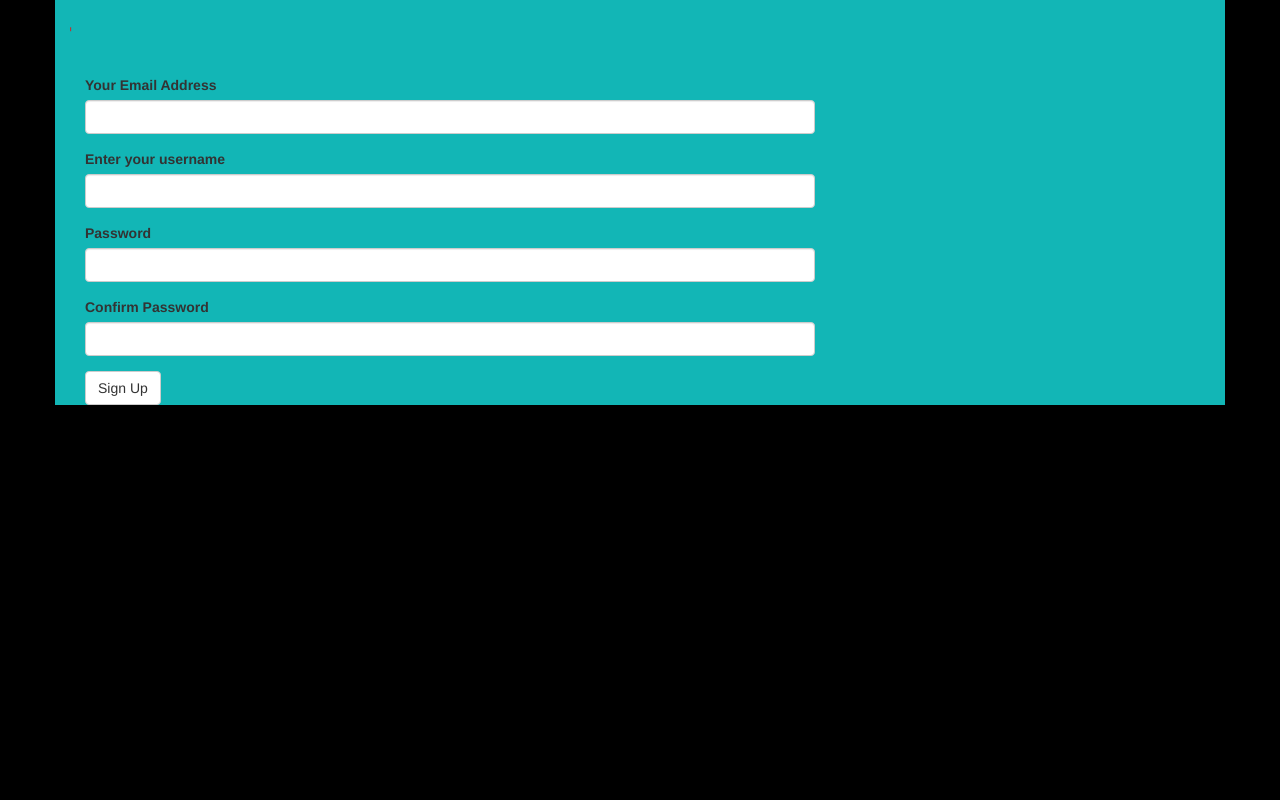
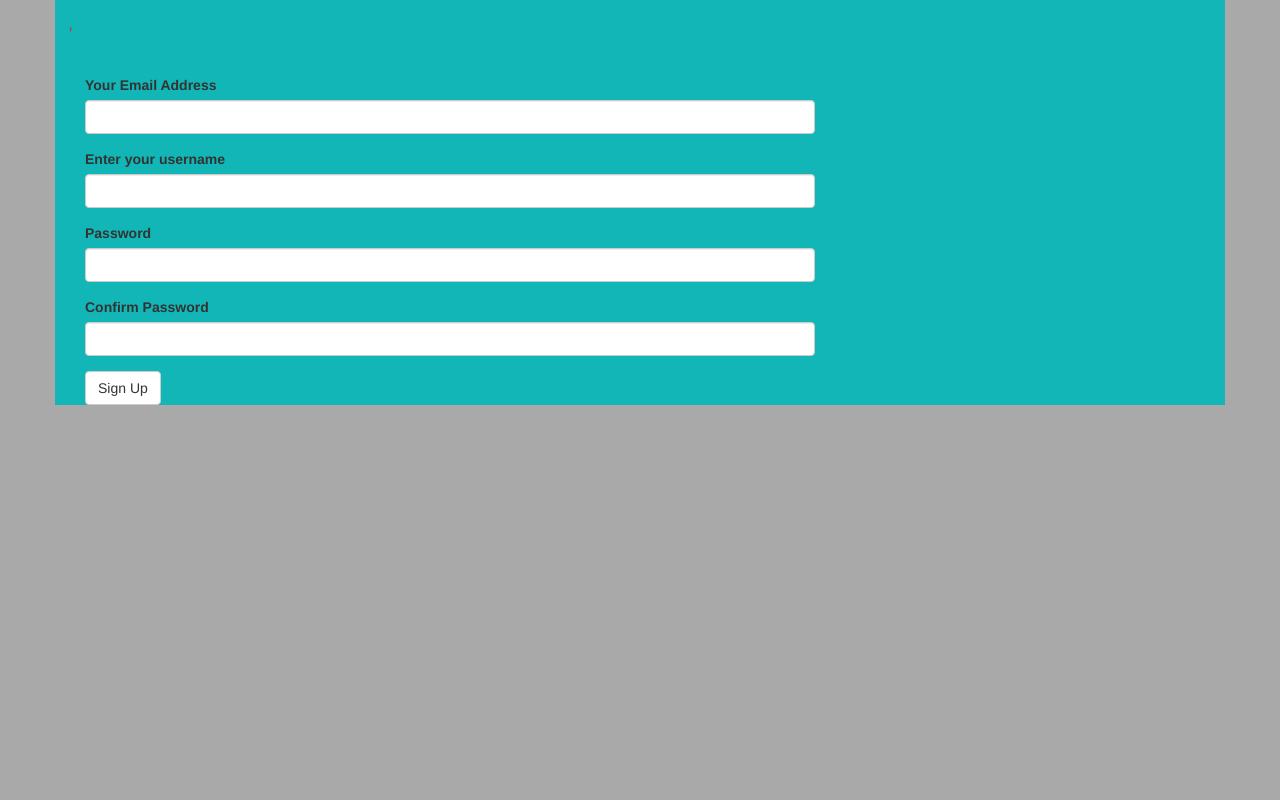
Before and after one commit to catherinekimani/pitches, a Flask app: page /authenticate/register in a window 1280 px wide. Run offline with Flask 2, Linux system fonts and the light colour scheme; some libraries are stand-ins or nearby versions.

Commit message:
style: Change backgroung color

```diff
--- a/app/templates/auth/login.html
+++ b/app/templates/auth/login.html
@@ -2,7 +2,7 @@
 {% import 'bootstrap/wtf.html' as wtf%}
 
 {% block content %}
-<div class="bg" style="background-color: black; height: 100vh;">
+<div class="bg" style="height: 100vh; background-color: darkgray;">
 <div class="container"  style="background-color: rgb(18, 182, 182); margin: 2%;">
     <div class="row">
         <marquee behavior="" direction="right"><h1 style="font-weight: bold;color: red;">Welcome Back </h1></marquee>
--- a/app/templates/auth/register.html
+++ b/app/templates/auth/register.html
@@ -2,7 +2,7 @@
 {% import 'bootstrap/wtf.html' as wtf %}
 
 {% block content %}
-<div class="bg" style="background-color: black; height: 100vh;">
+<div class="bg" style="height: 100vh; background-color: darkgray;">
 <div class="container" style="background-color: rgb(18, 182, 182);">
     <marquee behavior="" direction="right"><h1 style="font-weight: bold;color: red;"> New ACCOUNT </h1></marquee>
             <div class="col-md-8">
```
